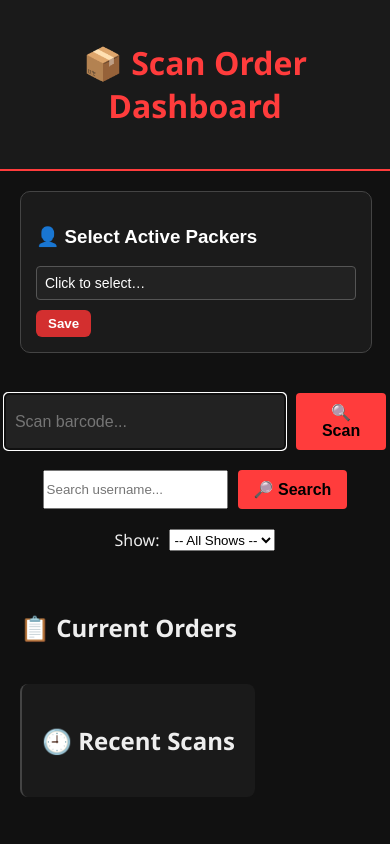
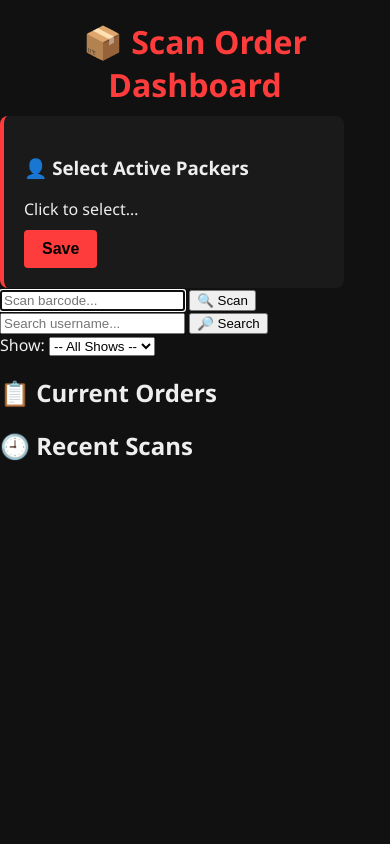
Before and after one commit to macery12/Whatnot-order-helper, a Flask app: page /scan in a window 390 px wide. Run offline with Flask 3, Linux system fonts and the light colour scheme; data that the repository does not hold is empty.

Commit message:
Update scan_styles.css

```diff
--- a/static/scan_styles.css
+++ b/static/scan_styles.css
@@ -1,317 +1,351 @@
-
-/* SCAN PAGE STYLES (CLEANED + BUTTON FIX) */
-
 body {
+  margin: 0;
+  font-family: 'Segoe UI', sans-serif;
   background-color: #111;
   color: #eee;
-  font-family: 'Segoe UI', sans-serif;
-  margin: 0;
-  padding: 0;
+  padding-bottom: 60px;
 }
 
 h1 {
+  color: #ff3c3c;
   text-align: center;
-  color: #ff3c3c;
+  margin: 20px 0 10px;
+  position: relative;
 }
 
-/* Header */
-.scan-header {
-  background: #1a1a1a;
-  padding: 20px;
-  text-align: center;
-  border-bottom: 2px solid #ff3c3c;
+.scan-button {
+  position: absolute;
+  top: 20px;
+  right: 20px;
+  background-color: #ff3c3c;
+  color: black;
+  padding: 8px 16px;
+  text-decoration: none;
+  font-weight: bold;
+  border-radius: 5px;
+  border: none;
 }
 
-/* Scan Panel */
-.scan-panel {
+.header-controls {
   display: flex;
-  justify-content: center;
+  justify-content: space-between;
+  gap: 60px;
+  padding: 0 60px;
+  margin-top: 10px;
   flex-wrap: wrap;
-  gap: 20px;
-  padding: 20px;
 }
 
-.scan-panel form {
+.packer-box {
+  background-color: #1a1a1a;
+  border-left: 4px solid #ff3c3c;
+  padding: 20px;
+  border-radius: 8px;
+  width: 300px;
   display: flex;
-  gap: 10px;
+  flex-direction: column;
+  align-items: flex-start;
 }
 
-#scan-input {
-  padding: 10px;
-  font-size: 1rem;
-  border-radius: 4px;
-  border: 1px solid #333;
-  background: #222;
-  color: #eee;
-  width: 280px;
+.upload-box {
+  background-color: #1a1a1a;
+  border-left: 4px solid #ff3c3c;
+  padding: 20px;
+  border-radius: 8px;
+  width: 360px;
+  margin: 0 auto;
+  flex-grow: 0;
+  flex-shrink: 0;
 }
 
-.scan-status {
-  font-size: 0.9rem;
-  margin-left: 10px;
-  color: #ff3c3c;
-  align-self: center;
-  font-style: italic;
+.packer-box select {
+  width: 100%;
+  background-color: #222;
+  color: #eee;
+  padding: 10px;
+  border: 1px solid #444;
+  border-radius: 6px;
+  margin-top: 10px;
 }
 
-/* Button Classes */
-.scan-btn, .search-btn {
-  padding: 10px 16px;
-  font-size: 1rem;
+.packer-box button {
   background-color: #ff3c3c;
   color: black;
+  padding: 10px 18px;
   border: none;
   border-radius: 4px;
   font-weight: bold;
+  margin-top: 10px;
+  font-size: 1rem;
   cursor: pointer;
 }
 
-.small-btn {
-  padding: 6px 10px;
-  font-size: 0.85rem;
+.search-form,
+.show-filter {
+  background-color: #1a1a1a;
+  border-left: 4px solid #ff3c3c;
+  padding: 20px;
+  border-radius: 8px;
+  max-width: 800px;
+  margin: 20px auto;
+}
+
+.upload-box input,
+.packer-box input,
+.packer-box select,
+.search-form input,
+.show-filter select {
+  background-color: #222;
+  color: #eee;
+  border: 1px solid #444;
+  padding: 8px;
+  border-radius: 4px;
+  margin-top: 4px;
+  width: 100%;
+  font-size: 1rem;
+}
+
+.upload-box button,
+.search-form button,
+.show-filter button {
   background-color: #ff3c3c;
   color: black;
+  padding: 10px 18px;
+  border: none;
+  border-radius: 4px;
+  font-weight: bold;
+  margin-top: 10px;
+  font-size: 1rem;
+}
+
+.dashboard-container {
+  display: flex;
+  flex-wrap: wrap;
+  gap: 20px;
+  justify-content: center;
+  padding: 0 20px;
+}
+
+.package-section {
+  background-color: #1a1a1a;
+  border-radius: 8px;
+  border: 2px solid transparent;
+  max-width: 480px;
+  flex: 1 1 480px;
+}
+
+.package-section.green {
+  border-color: #00c853;
+}
+
+.package-section.red {
+  border-color: #e53935;
+}
+
+.package-section.yellow {
+  border-color: #ffb300;
+}
+
+.package-header {
+  background-color: #222;
+  padding: 14px 18px;
+  font-size: 1.1rem;
+  font-weight: bold;
+  cursor: pointer;
+  display: flex;
+  justify-content: space-between;
+  align-items: center;
+  border-bottom: 1px solid #333;
+  color: white;
+}
+
+.package-body {
+  display: none;
+  padding: 16px;
+  color: #eee;
+}
+
+.package-item {
+  background: #1e1e1e;
+  padding: 10px 12px;
+  border-radius: 6px;
+  margin-bottom: 12px;
+  border-left: 4px solid #444;
+}
+
+.package-actions {
+  margin-bottom: 10px;
+}
+
+.upload-photo {
+  background-color: #ff3c3c;
+  color: black;
+  padding: 8px 12px;
+  font-weight: bold;
+  border-radius: 5px;
+  border: none;
+  cursor: pointer;
+}
+
+.upload-photo-camera {
+  background-color: #ff3c3c;
+  color: black;
+  padding: 8px 12px;
+  font-weight: bold;
+  border-radius: 5px;
+  border: none;
+  cursor: pointer;
+  margin-top: 10px;
+  display: block;
+}
+
+.preview-label {
+  display: inline-block;
+  margin-top: 8px;
+  color: #29b6f6;
+  text-decoration: none;
+  font-weight: bold;
+}
+
+.toggle-packed {
+  background-color: #444;
+  color: white;
+  padding: 6px 10px;
+  margin-top: 10px;
   border: none;
   border-radius: 4px;
   cursor: pointer;
 }
 
-/* Layout Grid */
-.scan-layout {
-  display: flex;
-  flex-wrap: nowrap;
-  align-items: flex-start;
-  padding: 20px;
-  gap: 20px;
+.toggle-packed.packed {
+  background-color: #00c853;
+  color: black;
 }
 
-.order-section {
-  flex: 3;
-  max-width: 75%;
+.add-usps {
+  background-color: #ff9800;
+  color: black;
+  padding: 6px 10px;
+  margin-top: 10px;
+  border: none;
+  border-radius: 4px;
+  cursor: pointer;
+  font-weight: bold;
 }
 
-.recent-section {
-  flex: 1;
-  background-color: #1a1a1a;
-  border-left: 2px solid #444;
-  padding: 20px;
-  border-radius: 8px;
-  max-width: 25%;
-}
-
-.grid-orders {
-  display: grid;
-  grid-template-columns: repeat(auto-fill, minmax(300px, 1fr));
-  gap: 20px;
-}
-
-/* Card Styles */
-.order-card {
-  background-color: #1e1e1e;
-  border-left: 5px solid #ff3c3c;
-  padding: 10px 15px;
-  border-radius: 6px;
-  margin-bottom: 10px;
-}
-
-.order-meta {
-  font-size: 0.9rem;
-  margin-bottom: 10px;
-}
-
-.order-status {
-  margin-top: 10px;
-}
-
-/* Uploads */
-.file-upload-btn {
-  display: inline-block;
-  padding: 8px 12px;
-  background-color: #ff3c3c;
-  color: black;
-  font-weight: bold;
-  border-radius: 4px;
-  cursor: pointer;
-  margin-top: 10px;
-  position: relative;
-}
-
-.file-upload-btn input[type="file"] {
-  display: none;
+.thumbnail-gallery {
+  display: flex;
+  flex-wrap: wrap;
+  gap: 6px;
+  margin-top: 8px;
 }
 
 .thumbnail {
-  width: 60px;
-  margin: 5px;
+  width: 48px;
+  height: 48px;
+  object-fit: cover;
+  border: 2px solid #555;
   border-radius: 4px;
-  border: 1px solid #333;
+  cursor: pointer;
+  transition: transform 0.2s ease;
 }
 
-.thumbnails {
-  margin-top: 10px;
-  display: flex;
-  flex-wrap: wrap;
+.thumbnail:hover {
+  transform: scale(1.1);
 }
 
-.recent-entry {
-  background: #222;
-  padding: 10px;
-  margin-bottom: 10px;
-  border-radius: 4px;
-  display: flex;
-  justify-content: space-between;
-}
-.packer-box {
-  background: #1b1b1b;
-  padding: 15px;
-  border: 1px solid #444;
-  border-radius: 10px;
-  margin: 20px;
-  width: 320px;
-  color: white;
-  font-family: sans-serif;
+.thumbnail:active {
+  transform: scale(1.05);
 }
 
-.custom-multi-dropdown {
-  margin-top: 10px;
+.thumbnail:focus {
+  outline: 2px solid #29b6f6;
 }
 
-.dropdown-box {
-  position: relative;
-  user-select: none;
+.thumbnail-gallery a {
+  display: inline-block;
 }
 
-.dropdown-selected {
-  background: #222;
-  padding: 8px;
-  border: 1px solid #555;
-  border-radius: 4px;
-  cursor: pointer;
-  font-size: 14px;
-  color: #fff;
+.modal {
+  display: none;
+  position: fixed;
+  z-index: 1000;
+  left: 0;
+  top: 0;
+  width: 100%;
+  height: 100%;
+  overflow: auto;
+  background-color: rgba(0, 0, 0, 0.8);
 }
 
-.dropdown-list {
-  display: none;
-  position: absolute;
-  background: #2a2a2a;
-  border: 1px solid #555;
-  border-radius: 4px;
-  margin-top: 5px;
-  max-height: 150px;
-  overflow-y: auto;
-  width: 100%;
-  z-index: 10;
+.modal-content {
+  background-color: #222;
+  margin: 10% auto;
+  padding: 20px;
+  border: 1px solid #888;
+  width: 300px;
+  color: white;
+  border-radius: 8px;
 }
 
-.dropdown-list label {
-  display: block;
-  padding: 5px 10px;
-  cursor: pointer;
+.modal-content input[type="text"] {
+  width: 100%;
+  padding: 10px;
+  margin-top: 10px;
+  border-radius: 4px;
+  border: 1px solid #555;
+  background: #1a1a1a;
   color: white;
 }
 
-.dropdown-list label:hover {
-  background-color: #333;
+.modal-content button {
+  margin-top: 15px;
+  padding: 10px;
+  background-color: #00c853;
+  border: none;
+  border-radius: 5px;
+  font-weight: bold;
+  cursor: pointer;
+  width: 100%;
 }
 
-.dropdown-list input[type="checkbox"] {
-  margin-right: 8px;
+.close {
+  color: #aaa;
+  float: right;
+  font-size: 28px;
+  font-weight: bold;
+  cursor: pointer;
 }
 
-.custom-multi-dropdown button {
-  margin-top: 10px;
-  padding: 6px 12px;
-  background-color: #d32f2f;
+.close:hover {
   color: white;
-  border: none;
-  border-radius: 6px;
-  font-weight: bold;
-  cursor: pointer;
-  transition: background-color 0.3s;
 }
 
-.custom-multi-dropdown button:hover {
-  background-color: #b71c1c;
+.summary-bar {
+  background: #222;
+  border-bottom: 2px solid #ff3c3c;
+  color: #fff;
+  padding: 15px 30px;
+  margin-bottom: 20px;
+  text-align: center;
+  font-size: 1.1rem;
 }
-.modal-backdrop {
-  position: fixed;
-  top: 0; left: 0;
-  width: 100%; height: 100%;
-  background: rgba(0, 0, 0, 0.7);
-  display: flex;
-  align-items: center;
-  justify-content: center;
-  z-index: 1000;
+
+.summary-bar span {
+  margin: 0 15px;
+  color: #ff3c3c;
 }
-.modal-box {
-  background-color: #5f5f5f;
-  padding: 30px;
-  border-radius: 12px;
-  width: 400px;
-  max-width: 90%;
-  text-align: center;
-  box-shadow: 0 4px 15px rgba(0,0,0,0.3);
 
-}
-.modal-box h2 {
-  margin-top: 0;
-  font-size: 1.5rem;
-}
-.modal-box p {
-  margin-bottom: 20px;
-  font-size: 1rem;
-}
-.modal-box .order-list {
-  list-style: none;
-  padding: 0;
-  text-align: left;
-  max-height: 150px;
-  overflow-y: auto;
-  margin-bottom: 20px;
-  font-size: 0.95rem;
-}
-.modal-box .order-list li {
-  margin-bottom: 5px;
-}
-.modal-box .btn {
-  display: inline-block;
-  padding: 10px 20px;
-  margin: 8px;
-  border: none;
-  border-radius: 6px;
-  font-weight: bold;
-  font-size: 0.95rem;
-  cursor: pointer;
-  transition: background-color 0.2s ease;
-  text-decoration: none;
-}
-.modal-box .confirm {
-  background-color: #28a745;
-  color: white;
-}
-.modal-box .confirm:hover {
-  background-color: #218838;
-}
-.modal-box .cancel {
-  background-color: #dc3545;
-  color: white;
-}
-.modal-box .cancel:hover {
-  background-color: #c82333;
-}
-/* Responsive */
 @media (max-width: 768px) {
-  .scan-layout {
+  .header-controls {
+    display: flex;
     flex-direction: column;
+    align-items: center;
   }
-
-  .order-section,
-  .recent-section {
+  .dashboard-container {
+    flex-direction: column;
+    align-items: center;
+  }
+  .package-section {
     max-width: 100%;
   }
-
-  .grid-orders {
-    grid-template-columns: 1fr;
-  }
 }
```
